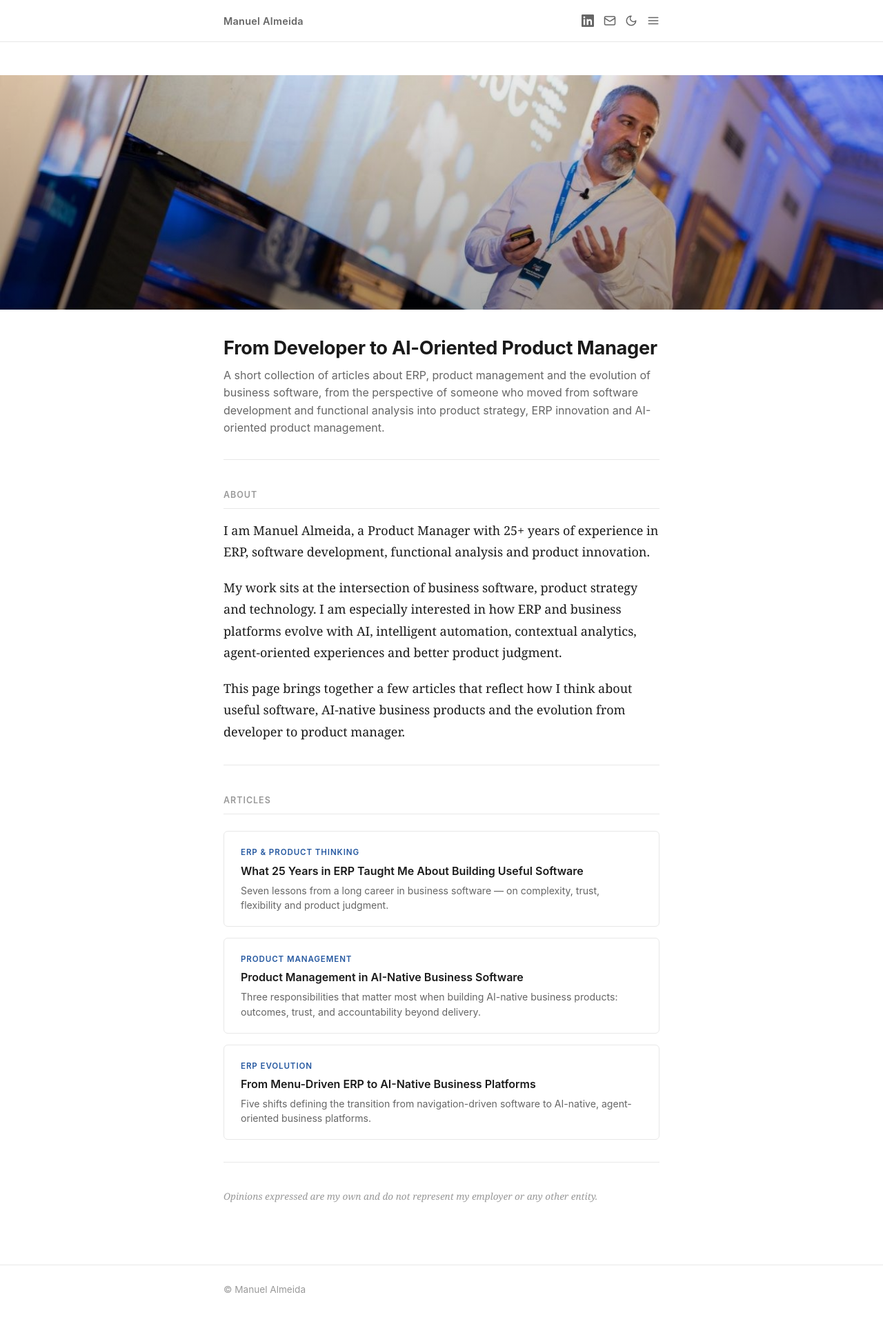
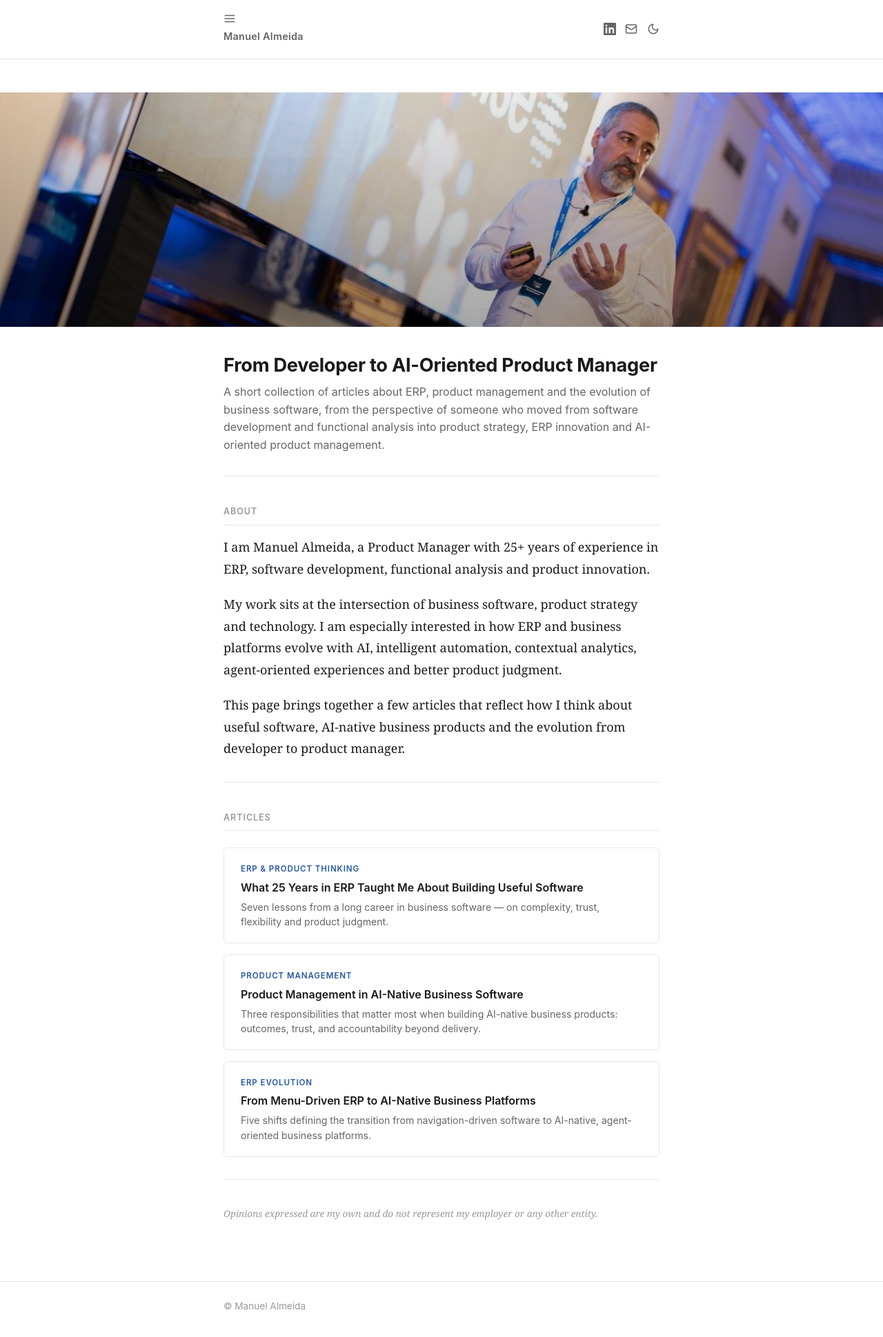
Before and after one commit to manuelalmeida120274/manuel-almeida-product-thinking, a Jekyll site: the page built from README.md, in a window 1280 px wide. Shown: the whole page at 69% size. Built offline with Jekyll 4.4.1, drawn with Linux system fonts in a browser that asks for light colours; our own code applies the rules of GitHub Pages for plain Markdown files; before the commit the page ends 1915 px from its top, so only the background shows below that.

Commit message:
Hamburger left side

```diff
--- a/_layouts/default.html
+++ b/_layouts/default.html
@@ -10,7 +10,27 @@
 <body>
   <header class="site-header">
     <div class="wrapper header-inner">
-      <a href="{{ '/' | relative_url }}" class="site-name">Manuel Almeida</a>
+      <!-- Left: hamburger + name -->
+      <div class="header-left">
+        <div class="nav-wrap">
+          <input type="checkbox" id="nav-trigger">
+          <label for="nav-trigger" id="nav-label">
+            <svg xmlns="http://www.w3.org/2000/svg" width="18" height="18" viewBox="0 0 24 24" fill="none" stroke="currentColor" stroke-width="2" stroke-linecap="round" stroke-linejoin="round">
+              <line x1="3" y1="6" x2="21" y2="6"/>
+              <line x1="3" y1="12" x2="21" y2="12"/>
+              <line x1="3" y1="18" x2="21" y2="18"/>
+            </svg>
+          </label>
+          <div class="nav-items" id="nav-items">
+            <a href="{{ '/' | relative_url }}">Home</a>
+            <a href="{{ '/articles/01-what-25-years-in-erp-taught-me' | relative_url }}">25 Years in ERP</a>
+            <a href="{{ '/articles/02-product-management-in-ai-native-business-software' | relative_url }}">AI-Native PM</a>
+            <a href="{{ '/articles/03-from-menu-driven-erp-to-ai-native-business-platforms' | relative_url }}">ERP Evolution</a>
+          </div>
+        </div>
+        <a href="{{ '/' | relative_url }}" class="site-name">Manuel Almeida</a>
+      </div>
+      <!-- Right: icons -->
       <div class="header-actions">
         <a href="https://www.linkedin.com/in/manuelalmeida1974" class="icon-link" aria-label="LinkedIn" target="_blank" rel="noopener">
           <svg xmlns="http://www.w3.org/2000/svg" width="18" height="18" viewBox="0 0 24 24" fill="currentColor">
@@ -31,22 +51,6 @@
             <path d="M12 3a6 6 0 0 0 9 9 9 9 0 1 1-9-9z"/>
           </svg>
         </button>
-        <div class="nav-wrap">
-          <input type="checkbox" id="nav-trigger">
-          <label for="nav-trigger" id="nav-label">
-            <svg xmlns="http://www.w3.org/2000/svg" width="18" height="18" viewBox="0 0 24 24" fill="none" stroke="currentColor" stroke-width="2" stroke-linecap="round" stroke-linejoin="round">
-              <line x1="3" y1="6" x2="21" y2="6"/>
-              <line x1="3" y1="12" x2="21" y2="12"/>
-              <line x1="3" y1="18" x2="21" y2="18"/>
-            </svg>
-          </label>
-          <div class="nav-items" id="nav-items">
-            <a href="{{ '/' | relative_url }}">Home</a>
-            <a href="{{ '/articles/01-what-25-years-in-erp-taught-me' | relative_url }}">25 Years in ERP</a>
-            <a href="{{ '/articles/02-product-management-in-ai-native-business-software' | relative_url }}">AI-Native PM</a>
-            <a href="{{ '/articles/03-from-menu-driven-erp-to-ai-native-business-platforms' | relative_url }}">ERP Evolution</a>
-          </div>
-        </div>
       </div>
     </div>
   </header>
@@ -71,7 +75,6 @@
   </footer>
 
   <script>
-    // Theme toggle
     const toggle = document.getElementById('theme-toggle');
     const html = document.documentElement;
     const saved = localStorage.getItem('theme');
@@ -82,16 +85,14 @@
       localStorage.setItem('theme', next);
     });
 
-    // Nav: position fixed dropdown under the hamburger icon
     const trigger = document.getElementById('nav-trigger');
     const label = document.getElementById('nav-label');
     const items = document.getElementById('nav-items');
-
     trigger.addEventListener('change', () => {
       if (trigger.checked) {
         const rect = label.getBoundingClientRect();
         items.style.top = (rect.bottom + 8) + 'px';
-        items.style.right = (window.innerWidth - rect.right) + 'px';
+        items.style.left = rect.left + 'px';
       }
     });
   </script>
```
